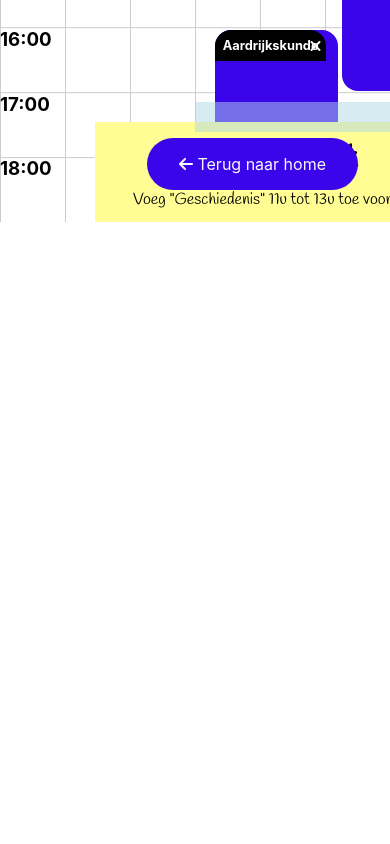
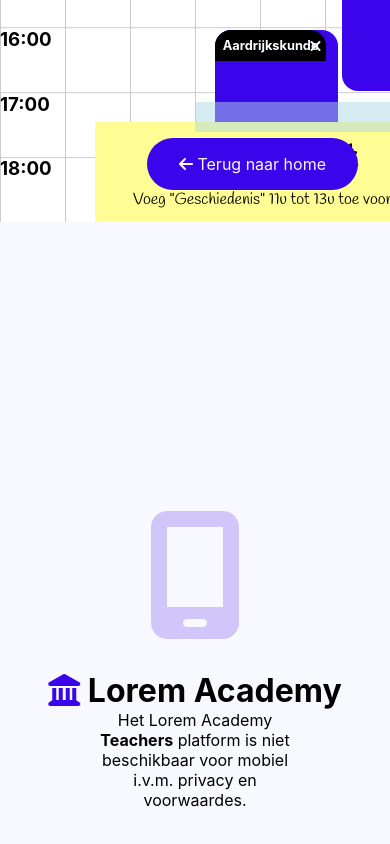
Before and after one commit to AliAhmed205/lorem-academy, a React (Create React App) app: page /Schedule in a window 390 px wide. Shown: the part 622-1466 px from the top of the page. Before the commit the page ends 844 px from the top, so only its background shows below. Built offline with nearby package versions, Linux system fonts and the light colour scheme.

Commit message:
Mobile warning created due to privacy regulations.  Added intro sticky notes.

```diff
--- a/src/components/Home.jsx
+++ b/src/components/Home.jsx
@@ -3,6 +3,7 @@ import SideBar from "./SideBar";
 import Feed from "./Feed";
 import "../css/Home.css";
 import RightBar from "./RightBar";
+import MobileWarning from "./MobileWarning";
 
 const Home = () =>{
   return (
@@ -13,6 +14,7 @@ const Home = () =>{
           <RightBar />
       </section>
       <div className="overlay-container"></div>
+      <MobileWarning />
     </>
   )
 }
--- a/src/components/Index.jsx
+++ b/src/components/Index.jsx
@@ -2,6 +2,7 @@ import React from "react"
 import Login from "./Login"
 import Stickynote from "./StickyNote"
 import MissionNote from "./MissionNote"
+import MobileWarning from "./MobileWarning"
 import "../css/Index.css"
 
 const Index = () =>{
@@ -16,6 +17,7 @@ const Index = () =>{
       <MissionNote />
       </section>
     </section>
+    <MobileWarning />
     </>
   )
 }
--- /dev/null
+++ b/src/components/MobileWarning.jsx
@@ -0,0 +1,15 @@
+import React from 'react'
+
+const MobileWarning = () =>{
+  return (
+    <>
+    <section className="index-container mobile c_flex">
+  <i className="fa-solid fa-mobile-screen"></i>
+        <h2> <i className="fa fa-solid fa-landmark"></i> Lorem Academy</h2>
+        <p>Het Lorem Academy <b>Teachers</b> platform is niet beschikbaar voor mobiel i.v.m. privacy en voorwaardes.</p>
+      </section>
+    </>
+  )
+}
+
+export default MobileWarning
--- a/src/components/Schedule.jsx
+++ b/src/components/Schedule.jsx
@@ -3,6 +3,7 @@ import roosterData from "../Rooster.json";
 import { Link } from "react-router-dom";
 import StickyNoteSchedule from "./StickyNoteSchedule";
 import "../css/Schedule.css";
+import MobileWarning from "./MobileWarning";
 
 function Schedule() {
   const [vakken, setVakken] = useState([]);
@@ -56,6 +57,7 @@ function Schedule() {
   };
 
   return (
+    <>
     <section className="grid-container">
       {" "}
       <section className="grid-parent">
@@ -132,9 +134,10 @@ function Schedule() {
       </section>
 
       <StickyNoteSchedule />
-
         <Link className="back-to-home" to="/Home"><i class="fa-solid fa-arrow-left"></i> Terug naar home</Link>
     </section>
+    <MobileWarning />
+    </>
   );
 }
 
--- a/src/css/Index.css
+++ b/src/css/Index.css
@@ -13,9 +13,46 @@
   }
 }
 
-@media screen and (max-width: 499px) {
+.index-container.mobile {
+  display: none;
+  width: 100vw;
+  height: 100vh;
+  justify-content: center;
+  align-items: center;
+  background-color: var(--lorem-academy-white);
+
+  & > i {
+    font-size: 8rem;
+    margin: 2rem 0;
+    color: var(--lorem-academy-color);
+    opacity: .2;
+  }
+
+  & h2 {
+    font-size: 2rem;
+    & i {
+      color: var(--lorem-academy-color);
+    }
+  }
+
+  & p {
+    width: 50%;
+    text-align: center;
+  }
+}
+
+@media screen and (max-width: 1000px) {
+  .overlay-container {
+    display: none;
+  }
+
+  .home-container {
+    display: none;
+  }
+
   .index-container {
-    & img {
+    display: none;
+    /* & img {
       display: none;
     }
 
@@ -32,7 +69,11 @@
       & p {
         margin-bottom: auto;
       }
-    }
+    } */
+  }
+
+  .index-container.mobile {
+    display: flex;
   }
 
 }
--- a/src/css/Sticky-note.css
+++ b/src/css/Sticky-note.css
@@ -48,8 +48,8 @@
 
 .sticky-note-container.mission {
   z-index: 98;
-  left: 100px;
-  top: -10px;
+  left: 400px;
+  bottom: 0;
 
   & h1 {
     font-size: 1.5rem;
@@ -61,8 +61,8 @@
 }
 .sticky-note-container.side-mission {
   z-index: 98;
-  left: 400px;
-  top: -10px;
+  left: 700px;
+  bottom: 0px;
 
   & h1 {
     font-size: 1.5rem;
```
